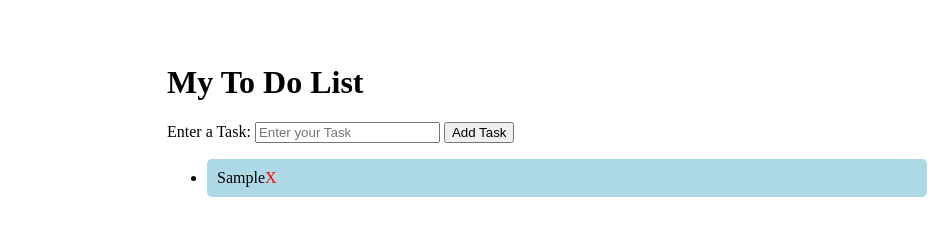
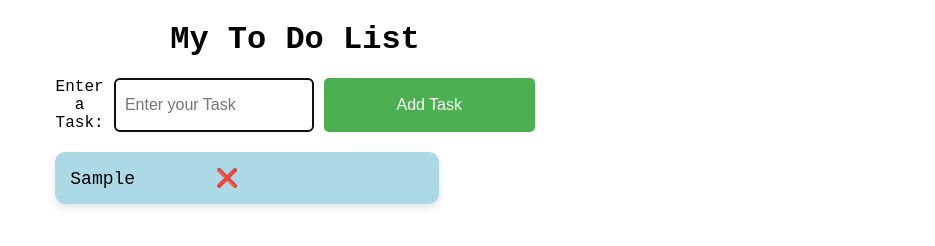
Before and after one commit to midbahou/SBA-316-The-Document-Object-Model, a plain HTML site: page index.html in a window 1280 px wide. Both pictures are taken after typing "Sample" into the empty fields and a click on the button "Add Task". Shown: the whole page, without its empty margins (345-1280 px from the left). Drawn offline with Linux system fonts and the light colour scheme.

Commit message:
Adding BOM and some CSS styles

```diff
--- a/script.js
+++ b/script.js
@@ -9,13 +9,19 @@ button.addEventListener("click", function(e) {
     if (taskInput.value.trim() !== "") {
         const li = createDeleteTask(taskInput.value.trim());
         taskList.appendChild(li);
+
         // show the first element
         console.log("This is the first Task: ", taskList.firstElementChild.textContent);
 
-        taskInput.value = ""; // Clear input after adding the task
+        // Clear input after adding the task
+        taskInput.value = "";
+
+        // set the focus back to the input after adding a task
+        taskInput.focus();
 
     } else {
-        alert("Please enter a task!"); // throw an alert if an empty input (optional since we already have a required pattern in the input in the HTML file)
+     // throw an alert if an empty input (optional since we already have a required pattern in the input in the HTML file)
+        alert("Please enter a task!");
     };
 
     // show the nextSibling element
@@ -25,9 +31,6 @@ button.addEventListener("click", function(e) {
         break;
     }
 
-    // if (firstLi.nextElementSibling){
-    // console.log("This is the second Task (nextElementSibling): ", firstLi.nextElementSibling.textContent);
-    // }
 });
 
 function createDeleteTask (taskText){
@@ -37,19 +40,58 @@ function createDeleteTask (taskText){
 
     // let's create a delete button, to remove unwanted tasks
     const deleteBtn = document.createElement('span');
-    deleteBtn.textContent = "X";
+
+    // some of the delete button styles
+    deleteBtn.textContent = "❌";
     deleteBtn.style.color = "red";
+    deleteBtn.style.marginLeft = "10px";
+    deleteBtn.style.cursor = "pointer";
+    deleteBtn.title = "Delete-Task";
+
     deleteBtn.classList.add("delete-btn");
     li.appendChild(deleteBtn);
 
+    // adding an event listener to the delete button
     deleteBtn.addEventListener("click", function(){
-        taskList.removeChild(li);
+        if (confirm("Are you sur you want to delete this task?")) {
+            taskList.removeChild(li);
+        }
     });
 
     return li;
 }
 
-taskInput.deleteTask();
+
+
+function createTaskList() {
+    const tasks = taskList.children; // this get all child elements (li items) inside the task list (ul)
+
+    if (tasks.length === 0) {
+        console.log("No tasks to display");
+    } else {
+        for(let task of tasks) {
+            console.log(task.textContent); // iterates over each child element (li items) in the taskList
+        }
+    }
+}
+
+
+window.addEventListener("load", createTaskList);
+
+
+
+
+// ================== all the commented code ==================================
+
+
+// if (firstLi.nextElementSibling){
+    // console.log("This is the second Task (nextElementSibling): ", firstLi.nextElementSibling.textContent);
+    // }
+
+
+// taskList.createDeleteTask();
+
+
 
 // taskList.forEach(task => {
 //     console.log(task.textContent);
@@ -60,6 +102,8 @@ taskInput.deleteTask();
 //     console.log(task.textContent);
 
 // };
+
+
 // button.onclick = function() {
 //     const li = document.createElement("li");
 //     li.textContent = taskInput.value;
--- a/styles.css
+++ b/styles.css
@@ -3,27 +3,83 @@
     box-sizing: border-box;
   }
 
+  /* body input */
 body {
-    padding: auto;
-    margin-left: 40%;
-    margin-top: 5%;
+  margin: 0%;
+  display: flex;
+  justify-content: center;
+  align-items: flex-start;
+  height: 100vh;
+  /* font-family:Arial, Helvetica, sans-serif; */
+  font-family:'Courier New', Courier, monospace;
 }
 
+/* Heading */
 h1{
-    align-content: center;
+    text-align: center;
+    margin-bottom: 20px;
 }
-/* input {
-    margin: 0;
-    border: none;
-    border-radius: 0;
-    width: 75%;
-    padding: 10px;
-    float: left;
-    font-size: 16px;
-  } */
 
+  /* task list */
 .container {
-    padding: 10px;
+    padding: 15px;
+    width: 80%;
+    border-color: #f1f1f1;
     background-color: lightblue;
-    border-radius: 5px;
+    border-radius: 10px;
+    box-shadow: 0 4px 8px rgba(0, 0, 0, 0.1);
+    margin-bottom: 5px;
+    font-size: 18px;
+    text-align:justify;
 }
+
+/* form style */
+form {
+  display: flex;
+  /* flex-direction: column; */
+  gap: 10px;
+}
+
+label{
+  text-align: center;
+}
+/* task input style */
+input {
+  margin: 0;
+  border: 1px solid #ccc;
+  border-radius: 5px;
+  padding: 10px;
+  font-size: 16px;
+  width: 100%;
+}
+
+/* button style */
+button{
+  padding: 10px 20px;
+  background-color: #4CAF50;
+  color: white;
+  border: none;
+  border-radius: 5px;
+  font-size: 16px;
+  cursor: pointer;
+  width: 100%;
+}
+button:hover {
+  background-color: #45a049;
+}
+
+/* Task List styles */
+#taskList {
+  list-style-type: none;
+  padding: 0;
+  margin-top: 20px;
+}
+
+/* delete button style */
+.delete-btn{
+  padding-left: 20%;
+  font-size: 18px;
+}
+.delete-btn:hover{
+  text-decoration: underline;
+}
```
